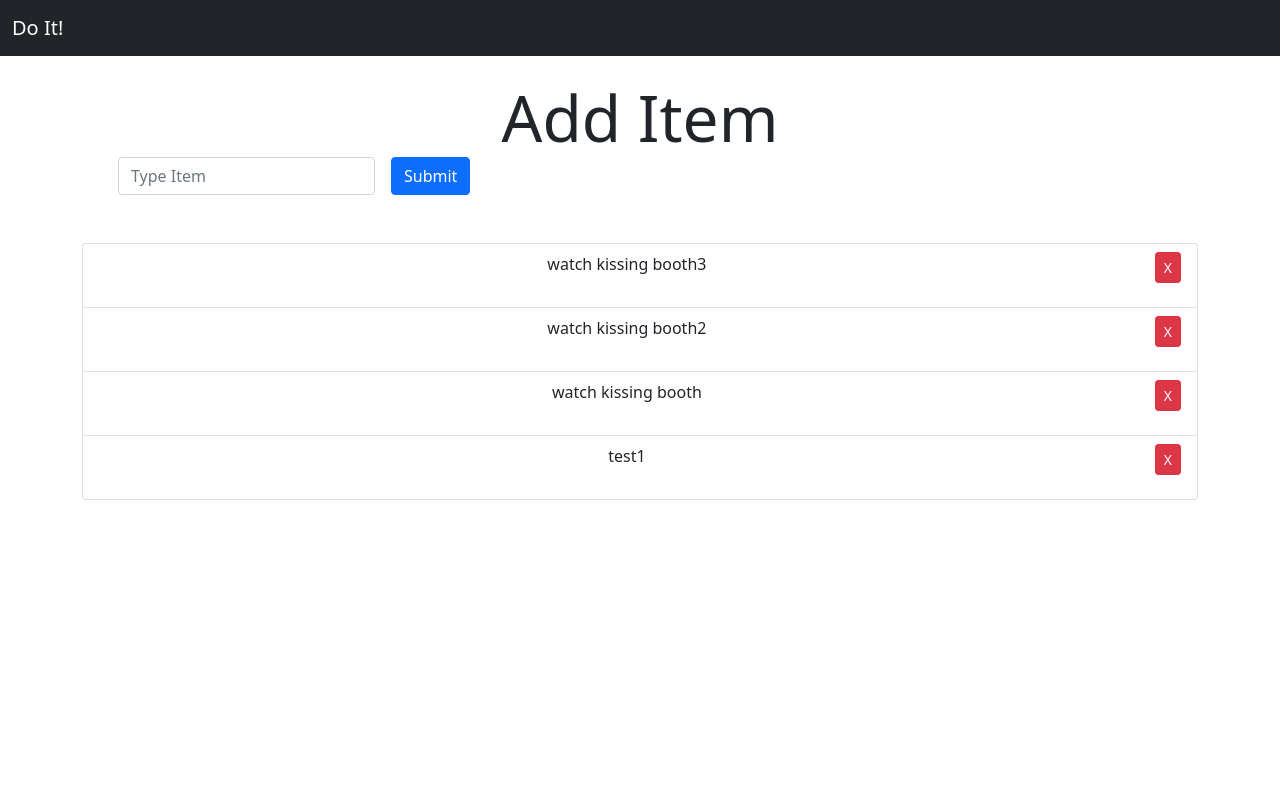
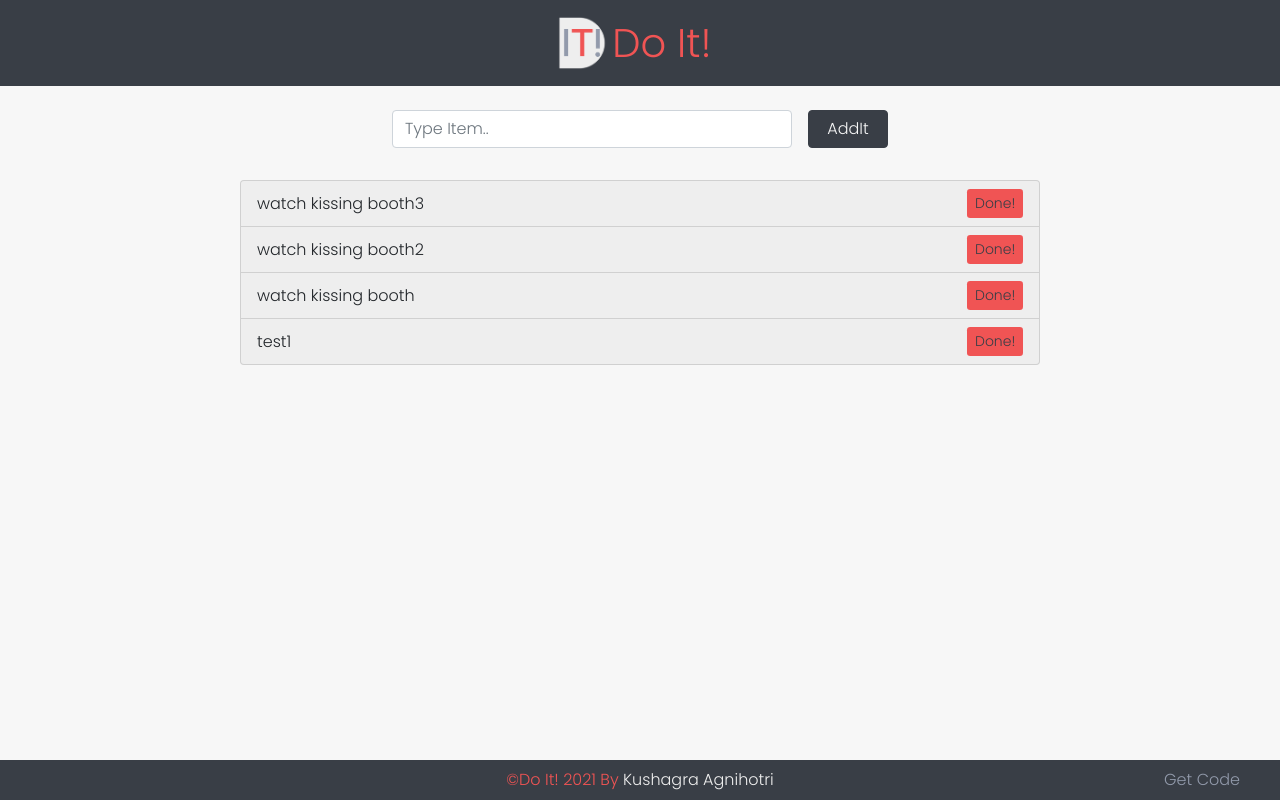
Before and after one commit to kushagra-aa/Do-It-, a Django app: page / in a window 1280 px wide. Run offline with Django 3.2, Linux system fonts and the light colour scheme; data comes from the database, SQL or seed files in the repository; both versions use the stored data as it was after the commit.

Commit message:
added styling,icon,logo

```diff
--- /dev/null
+++ b/static/css/colors.css
@@ -0,0 +1,7 @@
+:root {
+  --primary1: #f7f7f7;
+  --primary2: #eeeeee;
+  --primary3: #393e46;
+  --secondary: #929aab;
+  --accent: #f05454;
+}
--- a/static/css/style.css
+++ b/static/css/style.css
@@ -0,0 +1,127 @@
+@import url("https://fonts.googleapis.com/css2?family=Poppins:wght@300&display=swap");
+@import url("colors.css");
+
+::-moz-selection {
+  /* Code for Firefox */
+  color: var(--primary2);
+  background: var(--accent);
+}
+
+::selection {
+  color: var(--primary2);
+  background: var(--accent);
+}
+
+* {
+  padding: 0px;
+  margin: 0px;
+  color: var(--primary3);
+  font-family: "Poppins", sans-serif !important ;
+}
+
+body {
+  height: 100vh !important;
+  background: var(--primary1) !important;
+}
+
+/* nav css */
+nav {
+  display: flex !important;
+  flex-direction: row !important;
+  align-items: center !important;
+  justify-content: center !important;
+  background: var(--primary3) !important;
+}
+
+.logo {
+  height: 3.5rem;
+}
+.navbar-brand {
+  display: flex;
+  flex-direction: row;
+  align-items: center;
+  color: var(--accent) !important;
+  font-size: 2.5rem;
+}
+
+/* page css */
+.center {
+  display: flex !important;
+  align-items: center !important;
+  justify-content: center;
+}
+
+.enter {
+  width: 25rem !important;
+}
+
+.btn-primary {
+  background: var(--primary3);
+  color: var(--primary1);
+  width: 5rem;
+  border: none;
+  border: 1px solid var(--primary3);
+}
+
+.btn-primary:hover {
+  background: var(--primary2);
+  color: var(--accent);
+  width: 5rem;
+  border: 1px solid var(--primary3);
+}
+
+ul {
+  display: flex;
+  justify-content: center;
+  align-items: center;
+}
+
+.list-group-item {
+  background: var(--primary2);
+  width: 50rem;
+  display: flex;
+  align-items: center;
+  justify-content: space-between;
+}
+
+.btn-danger {
+  background: var(--accent);
+  color: var(--primary3);
+  width: 3.5rem;
+  border: none;
+}
+
+/* footer css */
+footer {
+  position: fixed;
+  bottom: 0px;
+  width: 100% !important;
+  padding: 0.5rem;
+  display: flex;
+  align-items: center;
+  justify-content: center;
+  background: var(--primary3) !important;
+  color: var(--accent) !important;
+}
+.footer-copy {
+  color: var(--accent);
+}
+.rt {
+  position: absolute;
+  right: 40px;
+}
+.sec {
+  color: var(--secondary) !important;
+  transition: all 0.3s ease-in-out;
+}
+.sec:hover {
+  color: var(--accent) !important;
+}
+
+footer a {
+  text-decoration: none !important;
+}
+
+.grey-text {
+  color: var(--primary2);
+}
--- a/templates/base.html
+++ b/templates/base.html
@@ -6,17 +6,38 @@
     <title>Do It!</title>
     <meta charset="UTF-8" />
     <meta name="viewport" content="width=device-width, initial-scale=1" />
+    {% comment %} favicon links {% endcomment %}
+    <link rel="apple-touch-icon" sizes="180x180" href="{% static "assets/favicon/apple-touch-icon.png" %}">
+    <link rel="icon" type="image/png" sizes="32x32" href="{% static "assets/favicon/favicon-32x32.png" %}">
+    <link rel="icon" type="image/png" sizes="16x16" href="{% static "assets/favicon/favicon-16x16.png" %}">
+    <link rel="manifest" href="{% static "assets/favicon/site.webmanifest" %}">
+    {%comment %} bootstrap cdns {% endcomment %}
+    <link
+      href="https://cdn.jsdelivr.net/npm/bootstrap@5.1.0/dist/css/bootstrap.min.css"
+      rel="stylesheet"
+      integrity="sha384-KyZXEAg3QhqLMpG8r+8fhAXLRk2vvoC2f3B09zVXn8CA5QIVfZOJ3BCsw2P0p/We"
+      crossorigin="anonymous"
+    />
     <link rel="stylesheet" href="{% static "css/style.css" %}">
-    <link href="https://cdn.jsdelivr.net/npm/bootstrap@5.1.0/dist/css/bootstrap.min.css" rel="stylesheet" integrity="sha384-KyZXEAg3QhqLMpG8r+8fhAXLRk2vvoC2f3B09zVXn8CA5QIVfZOJ3BCsw2P0p/We" crossorigin="anonymous">
   </head>
   <body>
-    <nav class="navbar navbar-dark bg-dark">
-   <div class="container-fluid">
-      <a class="navbar-brand" href="/">Do It!</a>
-    </div>
-</nav>
-    {%block content%}
-
-    {%endblock%}
+    <nav class="navbar">
+        <a class="navbar-brand" href="/">
+        <img src="{% static "assets/logo/Do-It!-light.png"%}" alt="Do IT!" class="logo" >
+        Do It!
+        </a>
+    </nav>
+    {%block content%} {%endblock%}
+    <footer>
+  <div class="footer-copy">
+    &copyDo It! 2021 By
+    <a
+      class="grey-text text-lighten-4"
+      href="https://kushagra-aa.github.io/portfolio/"
+       target="_blank">Kushagra Agnihotri</a
+    >
+  </div>
+  <a class="rt sec" href="https://github.com/kushagra-aa/multlists" target="_blank">Get Code</a>
+</footer>
   </body>
 </html>
--- a/templates/doit/index.html
+++ b/templates/doit/index.html
@@ -1,19 +1,25 @@
-  {%extends "base.html"%}
-{%block content%}
+{%extends "base.html"%} {%block content%}
 <div class="container text-center">
-
   <div class="row m-4">
-		<div class="col">
-			<div class="display-3 text-center">Add Item</div>
-			<form action="add_todo/" method="post" class="row row-cols-lg-auto g-3 align-items-center">
+    <div class="col center">
+      <form
+        action="add_todo/"
+        method="post"
+        class="row row-cols-lg-auto g-3 align-items-center"
+      >
         {% csrf_token %}
 
         <div class="col5">
+          <input
+            type="text"
+            class="form-control mb-2 enter"
+            placeholder="Type Item.."
+            name="todo"
+          />
+        </div>
 
-				<input type="text" class="form-control mb-2" placeholder="Type Item" name="todo">
-				</div>
         <div class="col12">
-      <button type="submit" class="btn btn-primary mb-2">Submit</button>
+          <button type="submit" class="btn btn-primary mb-2">AddIt</button>
         </div>
       </form>
     </div>
@@ -23,11 +29,11 @@
       <ul class="list-group">
         {%for todo_item in todo_items%}
 
-  <li class="list-group-item text-center">{{todo_item.text}}
+        <li class="list-group-item text-center">
+          {{todo_item.text}}
           <div class="float-end">
             <form action="delete_todo/{{todo_item.id}}/" method="post">
-
-     <button type="submit" class="btn btn-danger btn-sm">X</button>
+              <button type="submit" class="btn btn-danger btn-sm">Done!</button>
             </form>
           </div>
         </li>
@@ -35,7 +41,6 @@
       </ul>
     </div>
   </div>
-
 </div>
 
 {%endblock%}
```
Also changed, not shown: db.sqlite3, favicon.ico (added), static/assets/favicon/android-chrome-192x192.png (added), static/assets/favicon/android-chrome-512x512.png (added), static/assets/favicon/apple-touch-icon.png (added), static/assets/favicon/favicon-16x16.png (added), static/assets/favicon/favicon-32x32.png (added), static/assets/favicon/favicon.ico (added), static/assets/favicon/site.webmanifest (added), static/assets/logo/Do-It!-light.png (added), static/assets/logo/Do-It!.png (added). Lines whose indentation alone changed are shown as unchanged.
